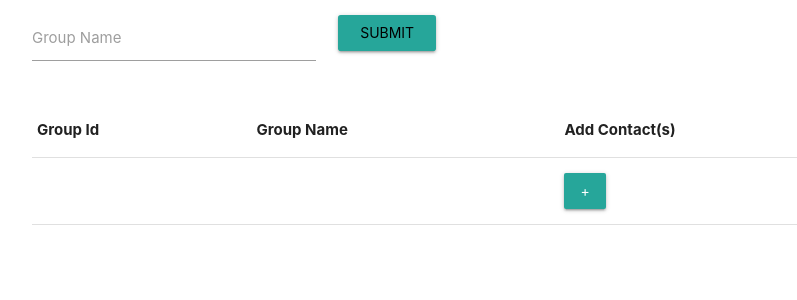
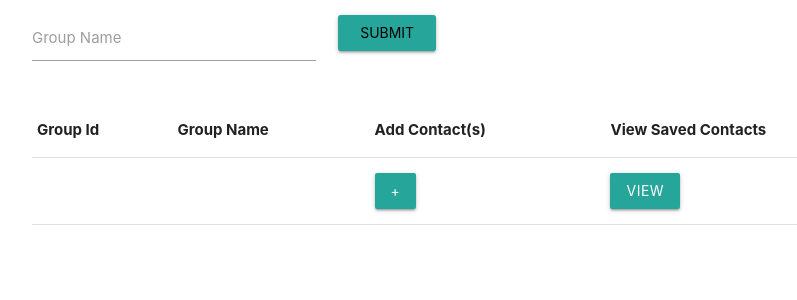
Before and after one commit to namitdoshi/phonebook, a PHP site: page /add-group.php in a window 1280 px wide. Shown: the top 300 px of the page, without its empty margins (160-957 px from the left). Run offline with PHP 8.4, Linux system fonts and the light colour scheme; tables that the repository leaves empty or names only in its code hold one stand-in row (values such as "Sample post"); data that the repository does not hold is empty.

Commit message:
added view button in view groups table

```diff
--- a/add-group.php
+++ b/add-group.php
@@ -59,6 +59,7 @@
             <th>Group Id</th>
             <th>Group Name</th>
             <th>Add Contact(s)</th>
+            <th>View Saved Contacts</th>
           </tr>
         </thead>
 
@@ -71,6 +72,7 @@
             <td><?php echo $row['groupId']; ?></td>
             <td><?php echo $row['groupName']; ?></td>
             <td><a href="?id=<?php echo $row['groupId']; ?>" class="waves-effect waves-light btn">+</a></td>
+            <td><a href="" class="waves-effects waves-light btn">View</a></td>
           </tr>
           <?php
               }
```
